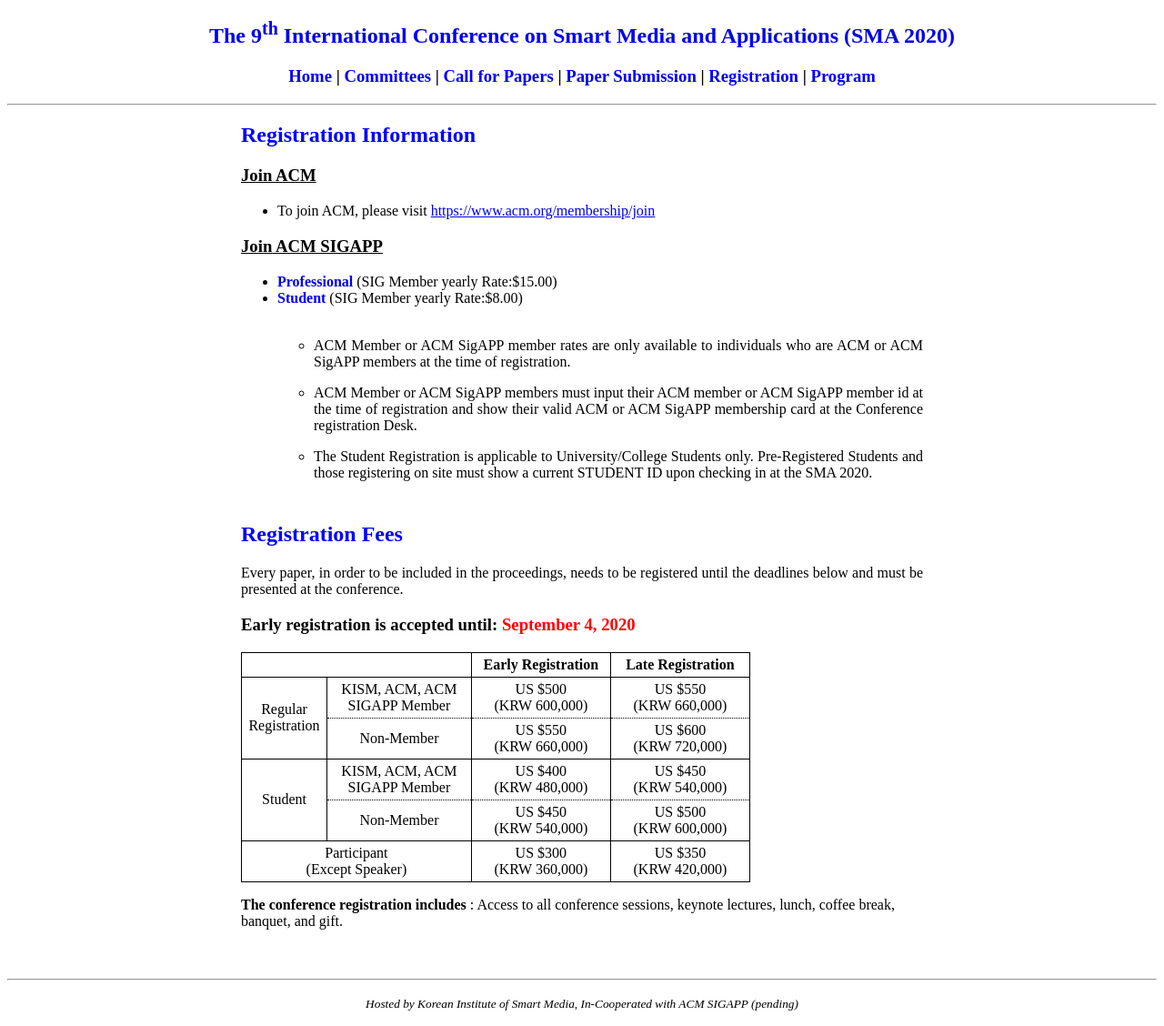
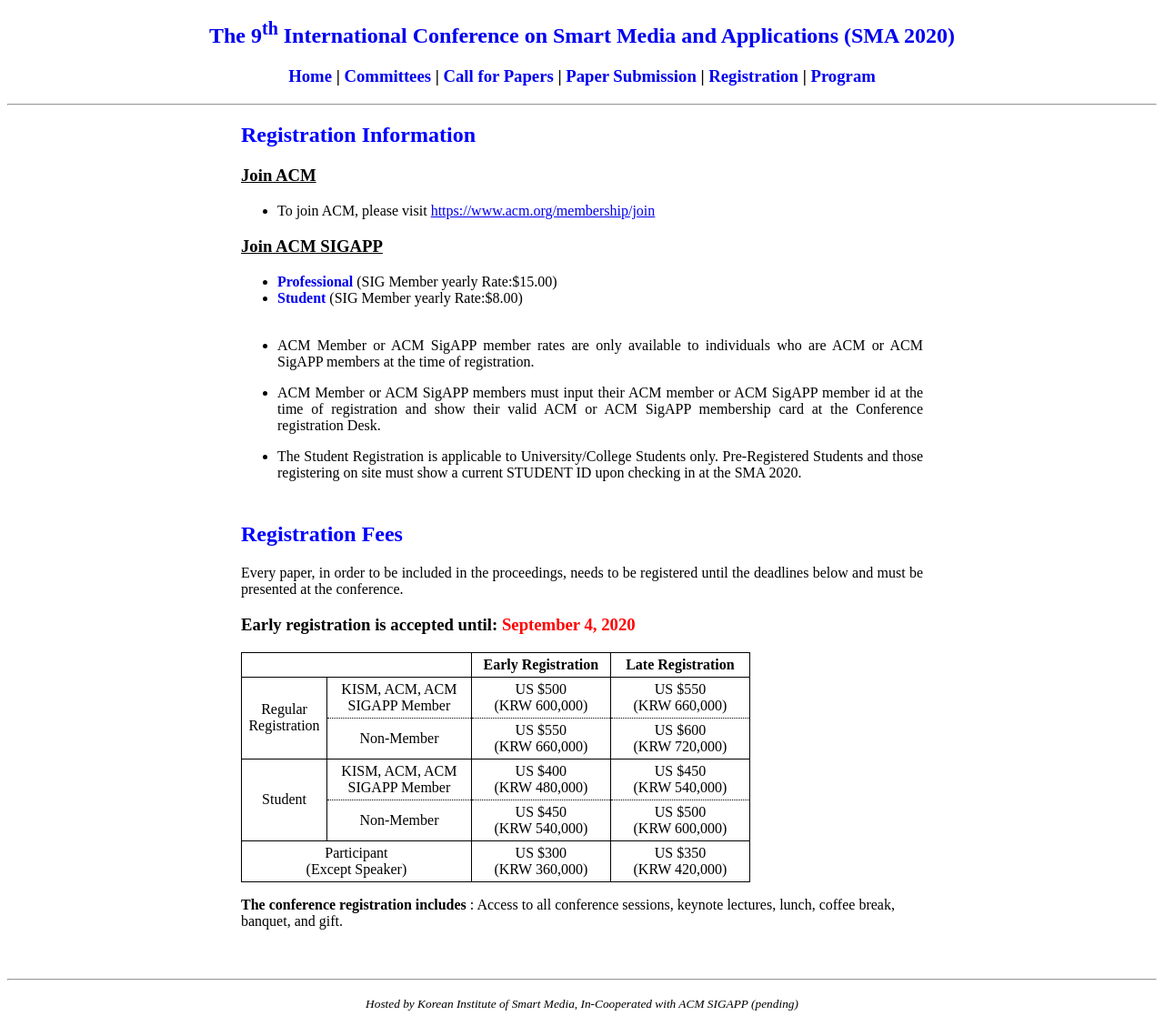
Before and after one commit to icea-conf/sma-2020.github.io, a Jekyll site: the page built from registration/index.html, in a window 1280 px wide. Shown: the whole page at 91% size. Built offline with Jekyll 4.4.1, drawn with Linux system fonts in a browser that asks for light colours.

Commit message:
Update index.html

```diff
--- a/registration/index.html
+++ b/registration/index.html
@@ -15,11 +15,9 @@
                <ul>
                     <li><a style="text-decoration:none" href="https://services.acm.org/public/qj/gensigqj/gensigqj_control.cfm?promo=QJSIG&form_type=SIG&offering=042&byp=1"><b>Professional</b></a> (SIG Member yearly Rate:$15.00)</li>
                     <li><a style="text-decoration:none" href="https://services.acm.org/public/qj/gensigqj/gensigqj_control.cfm?promo=QJSIG&form_type=SIG&offering=042&sigstu=SIG_STUD&byp=1"><b>Student</b></a> (SIG Member yearly Rate:$8.00)</li><br>
-                    <ul>
-                         <li style="list-style-type: circle"><p style="text-align: justify">ACM Member or ACM SigAPP member rates are only available to individuals who are ACM or ACM SigAPP members at the time of registration.</p></li>
-                         <li style="list-style-type: circle"><p style="text-align: justify">ACM Member or ACM SigAPP members must input their ACM member or ACM SigAPP member id at the time of registration and show their valid ACM or ACM SigAPP membership card at the Conference registration Desk.</p></li>
-                         <li style="list-style-type: circle"><p style="text-align: justify">The Student Registration is applicable to University/College Students only. Pre-Registered Students and those registering on site must show a current STUDENT ID upon checking in at the SMA 2020.</p></li>
-                    </ul>
+                    <li><p style="text-align: justify">ACM Member or ACM SigAPP member rates are only available to individuals who are ACM or ACM SigAPP members at the time of registration.</p></li>
+                    <li><p style="text-align: justify">ACM Member or ACM SigAPP members must input their ACM member or ACM SigAPP member id at the time of registration and show their valid ACM or ACM SigAPP membership card at the Conference registration Desk.</p></li>
+                    <li><p style="text-align: justify">The Student Registration is applicable to University/College Students only. Pre-Registered Students and those registering on site must show a current STUDENT ID upon checking in at the SMA 2020.</p></li>
                </ul>
           </div>
 
```
